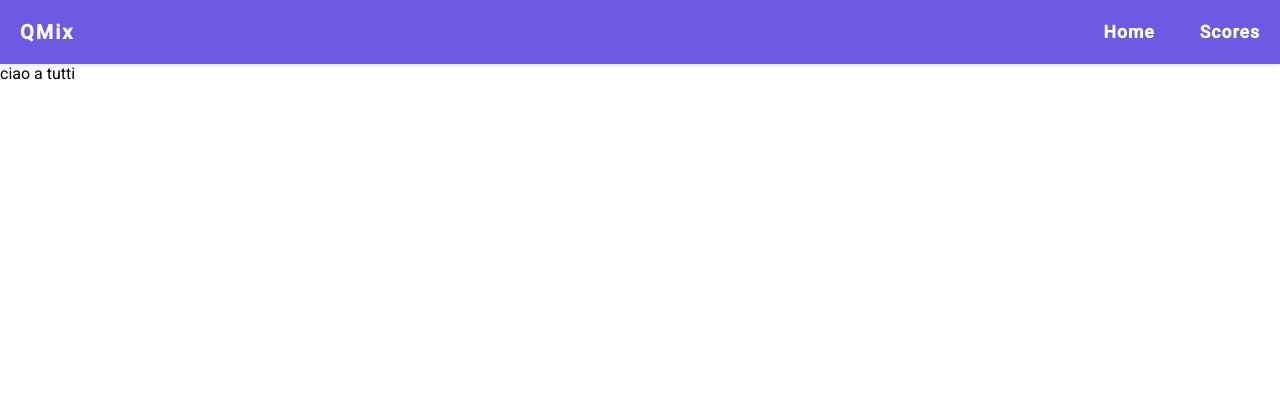
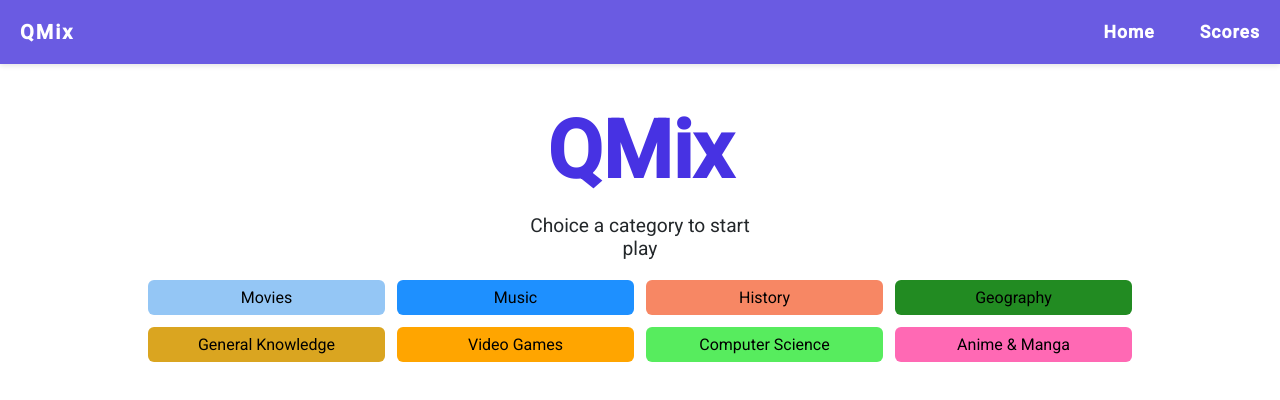
Before and after one commit to Michael-Bombini/QMix, a React (Vite) app: page / in a window 1280 px wide. Shown: the top 400 px of the page. Built offline with nearby package versions, Linux system fonts and the light colour scheme; no server answers.

Commit message:
Home adjusted

```diff
--- a/src/pages/Home.tsx
+++ b/src/pages/Home.tsx
@@ -1,6 +1,42 @@
-import './Home.css'
+import { useEffect, useState } from "react";
+import CategoryLink from "../components/quiz/CategoryLink";
+import categories from "../data/categories";
+import { Question } from "../interfaces/Question";
+
+import "./Home.css";
+
 function Home() {
-  return <div className='home'>ciao a tutti</div>
+  const [questions, setQuestions] = useState<Question[]>([]);
+
+  useEffect(() => {
+    async function fetchData() {
+      const resp = await fetch(
+        "https://opentdb.com/api.php?amount=10&category=31"
+      );
+      const data = await resp.json();
+      setQuestions(data.results);
+    }
+    fetchData();
+  }, []);
+
+  return (
+    <div className="home">
+      <h1>QMix</h1>
+      <p>Choice a category to start play</p>
+      <div className="container">
+        <ul className="flex g-12 justify-center align-center">
+          {categories.map((category) => (
+            <CategoryLink
+              key={category.categoryId}
+              categoryColor={category.categoryColor}
+              categoryName={category.categoryName}
+              categoryId={category.categoryId}
+            />
+          ))}
+        </ul>
+      </div>
+    </div>
+  );
 }
 
 export default Home;
```
